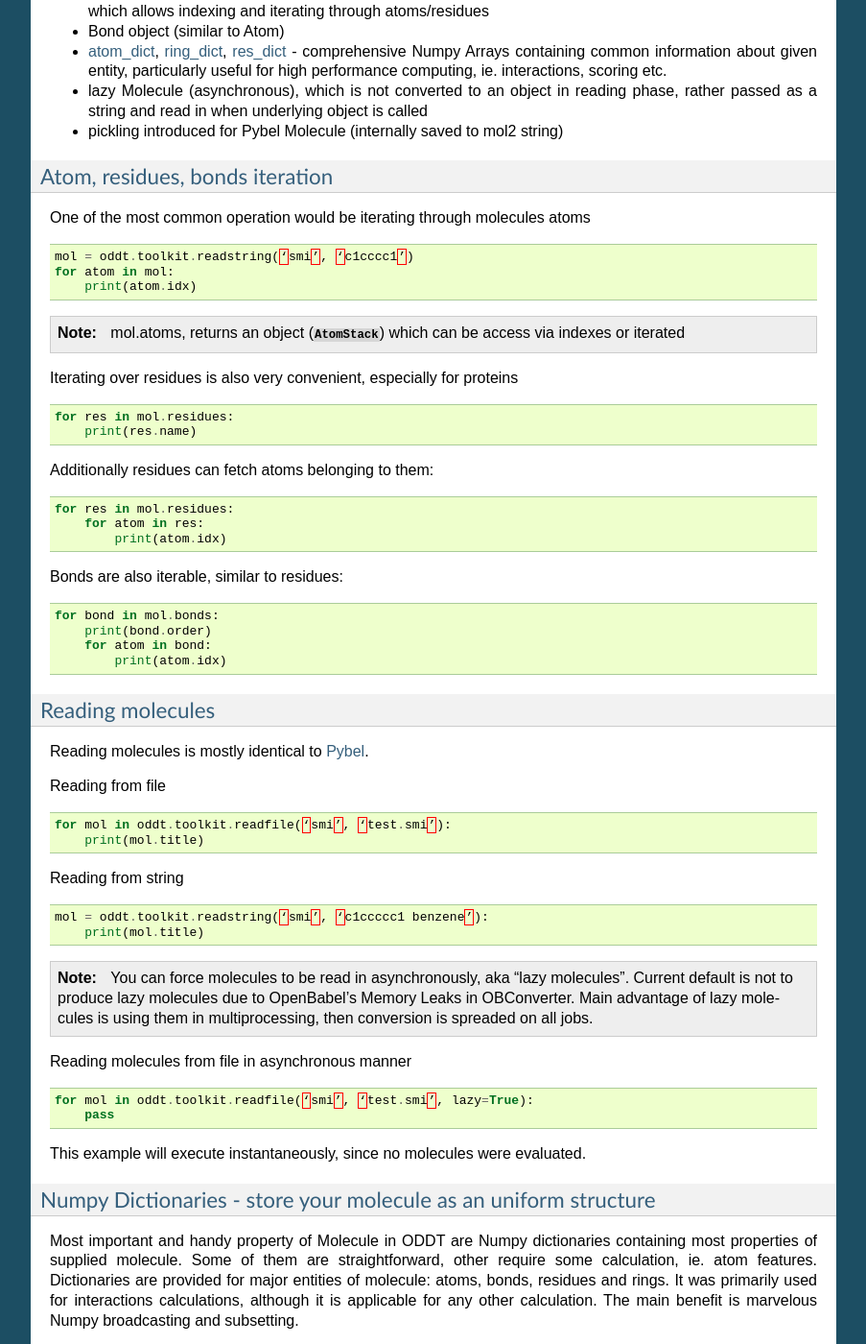
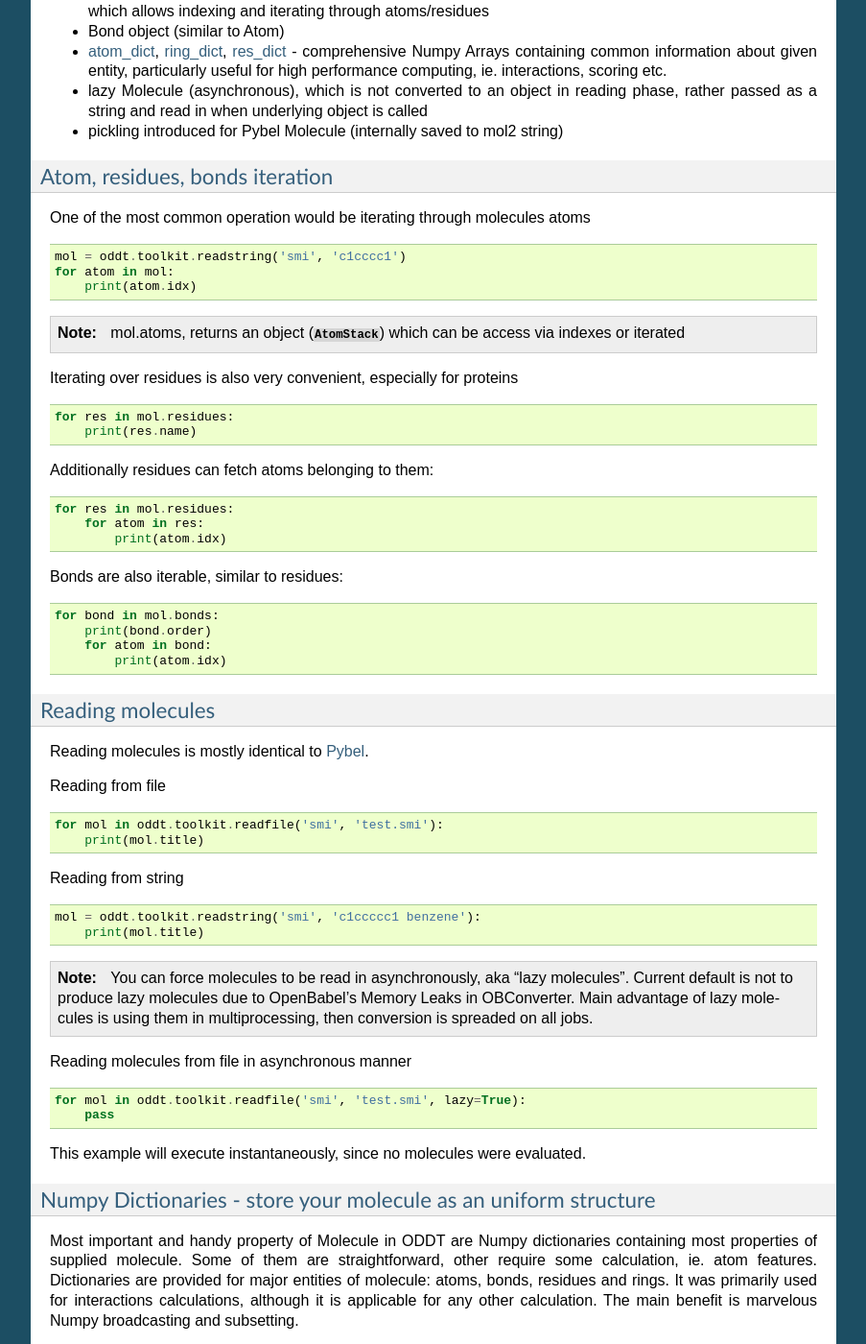
Before and after one commit to oddt/oddt, a Sphinx documentation site: the page built from docs/index.rst, in a window 1280 px wide and 1400 px high, scrolled down 1512 px. Shown: the whole window at 96% size, without its empty margins (198-1101 px from the left). Built offline with Sphinx 7.4.7, drawn with Linux system fonts in a browser that asks for light colours; pages that are not in the unit, such as notebooks, are missing from menus; some of the changed text lies outside the part shown.

Commit message:
Update docs (#88). Fixes #87
* fix typos

* fix quotes

```diff
--- a/docs/index.rst
+++ b/docs/index.rst
@@ -75,7 +75,7 @@ One of the most common operation would be iterating through molecules atoms
 
 .. code-block:: Python
 
-    mol = oddt.toolkit.readstring(‘smi’, ‘c1cccc1’)
+    mol = oddt.toolkit.readstring('smi', 'c1cccc1')
     for atom in mol:
         print(atom.idx)
 
@@ -114,14 +114,14 @@ Reading from file
 
 .. code-block:: python
 
-    for mol in oddt.toolkit.readfile(‘smi’, ‘test.smi’):
+    for mol in oddt.toolkit.readfile('smi', 'test.smi'):
         print(mol.title)
 
 Reading from string
 
 .. code-block:: python
 
-    mol = oddt.toolkit.readstring(‘smi’, ‘c1ccccc1 benzene’):
+    mol = oddt.toolkit.readstring('smi', 'c1ccccc1 benzene'):
         print(mol.title)
 
 .. note:: You can force molecules to be read in asynchronously, aka “lazy molecules”. Current default is not to produce lazy molecules due to OpenBabel’s Memory Leaks in OBConverter. Main advantage of lazy molecules is using them in multiprocessing, then conversion is spreaded on all jobs.
@@ -130,7 +130,7 @@ Reading molecules from file in asynchronous manner
 
 .. code-block:: python
 
-    for mol in oddt.toolkit.readfile(‘smi’, ‘test.smi’, lazy=True):
+    for mol in oddt.toolkit.readfile('smi', 'test.smi', lazy=True):
         pass
 
 This example will execute instantaneously, since no molecules were evaluated.
```
Also changed, not shown: other parts of docs/index.rst (+2 -2 lines).
